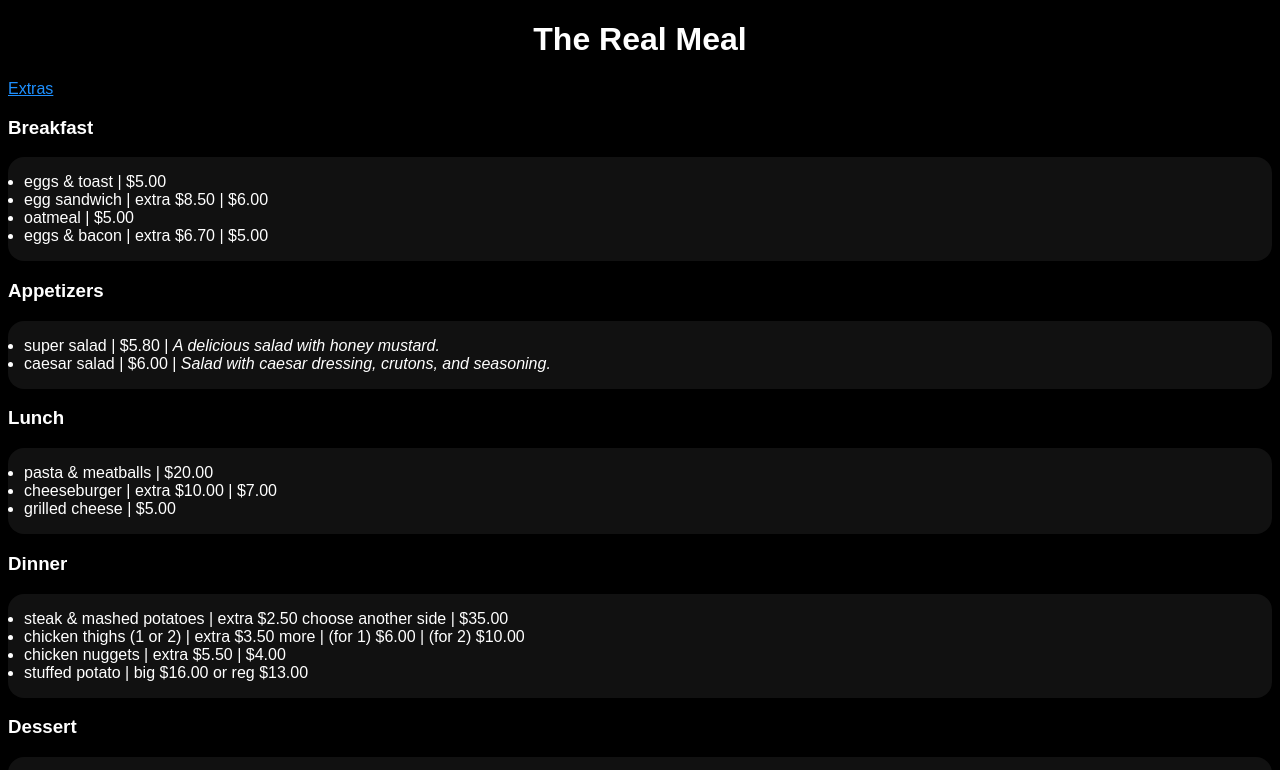
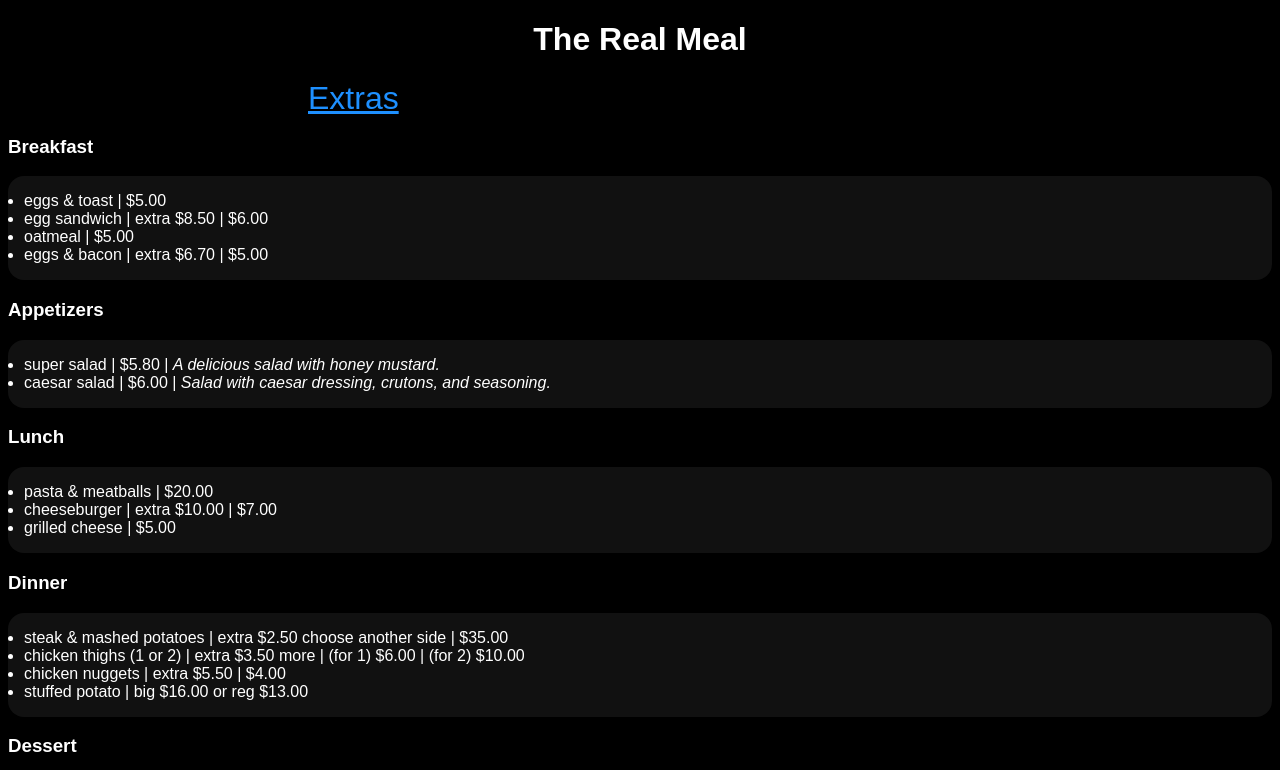
Before and after one commit to efoneon/The-Real-Meal-menu, a plain HTML site: page index.html in a window 1280 px wide. Shown: the top 770 px of the page. Drawn offline with Linux system fonts and the light colour scheme.

Commit message:
Created a new class called "padding-align"

```diff
--- a/styles.css
+++ b/styles.css
@@ -44,3 +44,8 @@ a {
 a:hover {
   color: blue;
 }
+
+.padding-align {
+  padding-left: 300px;
+  font-size: xx-large;
+}
```
